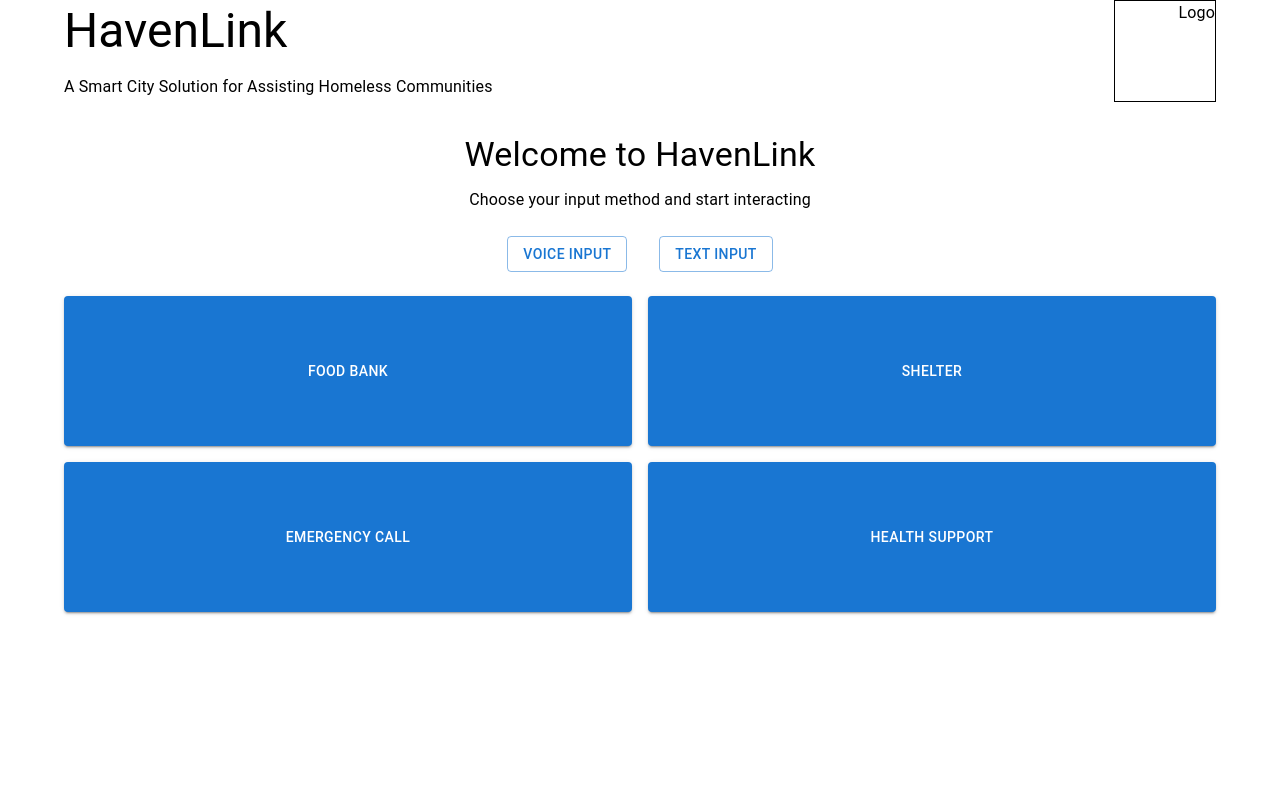
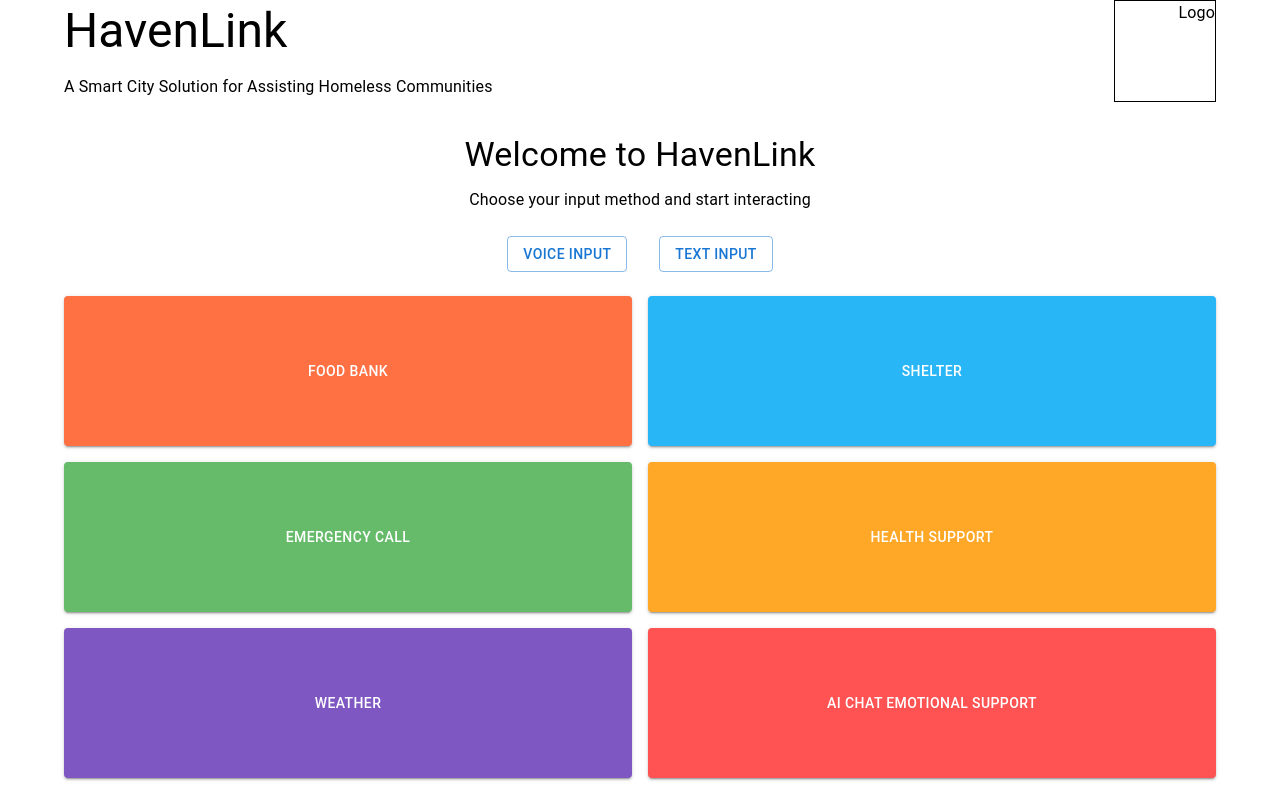
Before and after one commit to yDing121/HavenLink, a React (Create React App) app in the folder frontend/: page / in a window 1280 px wide. Built offline with nearby package versions, Linux system fonts and the light colour scheme.

Commit message:
better colors and UI, new buttons

```diff
--- a/frontend/src/App.js
+++ b/frontend/src/App.js
@@ -4,6 +4,8 @@ import Shelter from './components/Shelter';
 import FoodBank from './components/FoodBank';
 import HealthSupport from './components/HealthSupport';
 import EmergencyCall from './components/EmergencyCall';
+import Weather from './components/Weather';  // 新增 Weather 组件
+import AIChat from './components/AIChat';
 
 function App() {
   const [category, setCategory] = useState('');
@@ -22,6 +24,10 @@ function App() {
         return <HealthSupport />;
       case 'emergency_call':
         return <EmergencyCall />;
+        case 'weather':
+        return <Weather />;
+      case 'ai_chat':
+        return <AIChat />;
       default:
         return (
           <>
@@ -48,23 +54,33 @@ function App() {
             {/* 四个按钮的正方形布局 */}
             <Grid container spacing={2} justifyContent="center">
               <Grid item xs={12} sm={6}>
-                <Button variant="contained" fullWidth sx={{ height: '150px' }} onClick={() => handleCategoryClick('food_bank')}>
+                <Button variant="contained" fullWidth sx={{ height: '150px', backgroundColor: '#FF7043', color: 'white', '&:hover': { backgroundColor: '#E64A19' } }} onClick={() => handleCategoryClick('food_bank')}>
                   Food Bank
                 </Button>
               </Grid>
               <Grid item xs={12} sm={6}>
-                <Button variant="contained" fullWidth sx={{ height: '150px' }} onClick={() => handleCategoryClick('shelter')}>
+                <Button variant="contained" fullWidth sx={{ height: '150px', backgroundColor: '#29B6F6', color: 'white', '&:hover': { backgroundColor: '#0288D1' } }} onClick={() => handleCategoryClick('shelter')}>
                   Shelter
                 </Button>
               </Grid>
               <Grid item xs={12} sm={6}>
-                <Button variant="contained" fullWidth sx={{ height: '150px' }} onClick={() => handleCategoryClick('emergency_call')}>
+                <Button variant="contained" fullWidth sx={{ height: '150px', backgroundColor: '#66BB6A', color: 'white', '&:hover': { backgroundColor: '#388E3C' } }} onClick={() => handleCategoryClick('emergency_call')}>
                   Emergency Call
                 </Button>
               </Grid>
               <Grid item xs={12} sm={6}>
-                <Button variant="contained" fullWidth sx={{ height: '150px' }} onClick={() => handleCategoryClick('health_support')}>
+                <Button variant="contained" fullWidth sx={{ height: '150px', backgroundColor: '#FFA726', color: 'white', '&:hover': { backgroundColor: '#FB8C00' } }} onClick={() => handleCategoryClick('health_support')}>
                   Health Support
+                </Button>
+              </Grid>
+              <Grid item xs={12} sm={6}>
+                <Button variant="contained" fullWidth sx={{ height: '150px', backgroundColor: '#7E57C2', color: 'white', '&:hover': { backgroundColor: '#5E35B1' } }} onClick={() => handleCategoryClick('weather')}>
+                  Weather
+                </Button>
+              </Grid>
+              <Grid item xs={12} sm={6}>
+                <Button variant="contained" fullWidth sx={{ height: '150px', backgroundColor: '#FF5252', color: 'white', '&:hover': { backgroundColor: '#E53935' } }} onClick={() => handleCategoryClick('ai_chat')}>
+                  AI Chat Emotional Support
                 </Button>
               </Grid>
             </Grid>
--- /dev/null
+++ b/frontend/src/components/AIChat.js
@@ -0,0 +1,12 @@
+import React from 'react';
+
+function AIChat() {
+  return (
+    <div>
+      <h2>AI Chat Emotional Support</h2>
+      <p>Start chatting with our AI for emotional support...</p>
+    </div>
+  );
+}
+
+export default AIChat;
--- a/frontend/src/components/Shelter.js
+++ b/frontend/src/components/Shelter.js
@@ -1,4 +1,5 @@
 import React, { useEffect, useState } from "react";
+
 
 function Shelter() {
   const [shelters, setShelters] = useState([]);
--- /dev/null
+++ b/frontend/src/components/Weather.js
@@ -0,0 +1,12 @@
+import React from 'react';
+
+function Weather() {
+  return (
+    <div>
+      <h2>Weather Information</h2>
+      <p>Here is the current weather information...</p>
+    </div>
+  );
+}
+
+export default Weather;
```
Also changed, not shown: package.json (added, +17 -0 lines), 1 other file (tests, documents, lock files or other folders).
